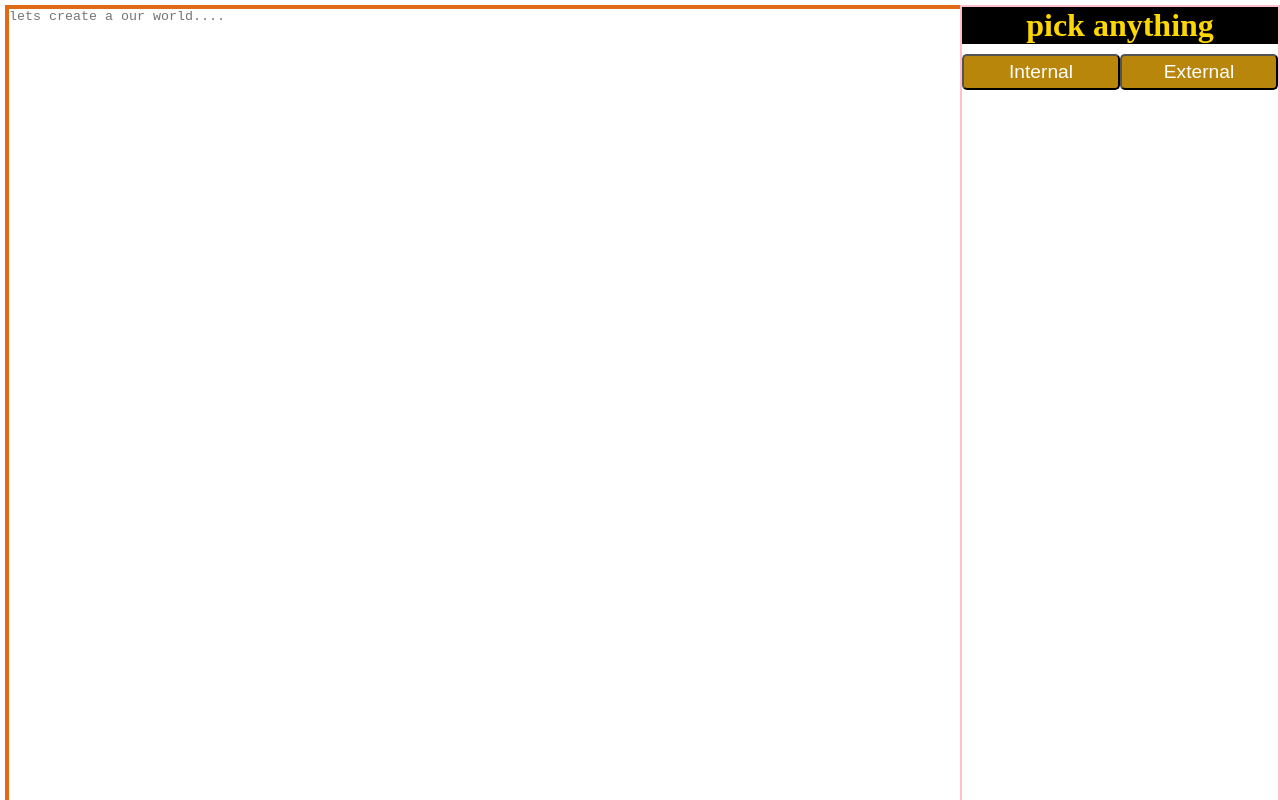
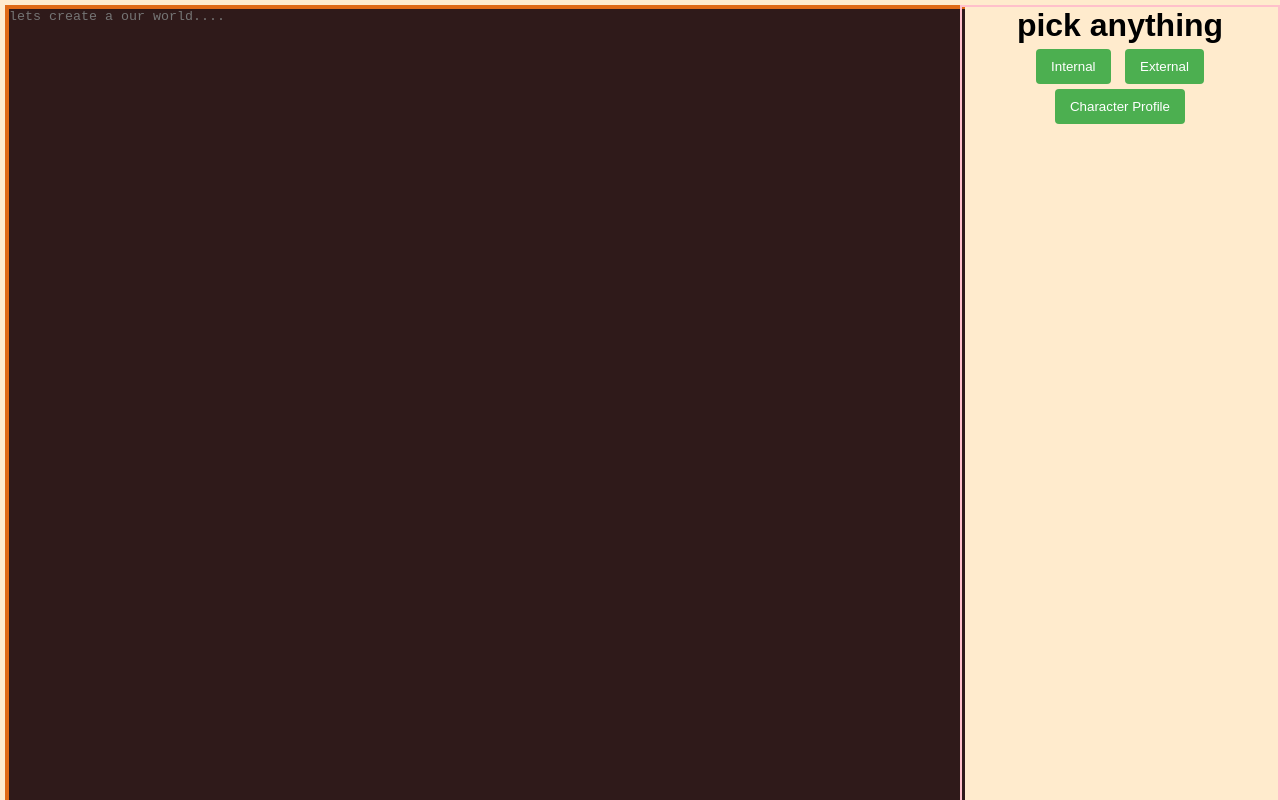
Before and after one commit to karthikn-pk/Movie_screenplay, a plain HTML site: page Text_Editor/texted.html in a window 1280 px wide. Shown: the top 800 px of the page. Drawn offline with Linux system fonts and the light colour scheme.

Commit message:
character profile btn created

```diff
--- a/Text_Editor/screenplay.css
+++ b/Text_Editor/screenplay.css
@@ -7,6 +7,8 @@
 body{
     display: flex;
     height: 100vh;
+    background-color: blanchedalmond;
+    font-family: Arial, sans-serif;
 }
 .writingArea{
     position: absolute;
@@ -18,10 +20,13 @@ body{
 }
 #writingspace{
     border: 4px solid rgb(224, 106, 21);
+    background-color: rgb(47, 26, 26);
+    color: white;
+
 }
 .tools{
-    position: absolute;
-
+    position: relative;
+    text-align: center;
     margin-top: 5px;
     width: 25%;
     height: 100vh;
@@ -30,30 +35,21 @@ body{
     border: 2px solid pink;
 
 }
-.tools h1{
-    background-color: black;
-    color: gold;
-    text-align: center;
-    margin-bottom: 10px;
+button {
+    background-color: #4CAF50;
+    color: white;
+    padding: 10px 15px;
+    border: none;
+    border-radius: 4px;
+    cursor: pointer;
+    margin: 5px;
 }
-.tools #int-btn{
-    position: absolute;
-    width: 50%;
-    background-color: darkgoldenrod;
-    color: white;
-    font-size: larger;
-    padding: 5px;
-    left: 0;
-    border-radius: 5px;
 
+#int-btn, #ext-btn {
+    display: inline-block;
 }
-.tools #ext-btn{
-    position: absolute;
-    width: 50%;
-    background-color: darkgoldenrod;
-    color: white;
-    padding: 5px;
-    font-size: larger;
-    border-radius: 5px;
 
+#characterProf {
+    display: block;
+    margin: 0 auto;
 }
--- a/Text_Editor/texted.html
+++ b/Text_Editor/texted.html
@@ -14,7 +14,9 @@
         <h1>pick anything</h1>
         <button id="int-btn" >Internal</button>
         <button id="ext-btn">External</button>
+        <button id="characterProf">Character Profile</button>
     </div>
+
     <script >
         let wrtSpace=document.getElementById("writingspace");
 document.getElementById("int-btn").addEventListener("click",function (){
```
